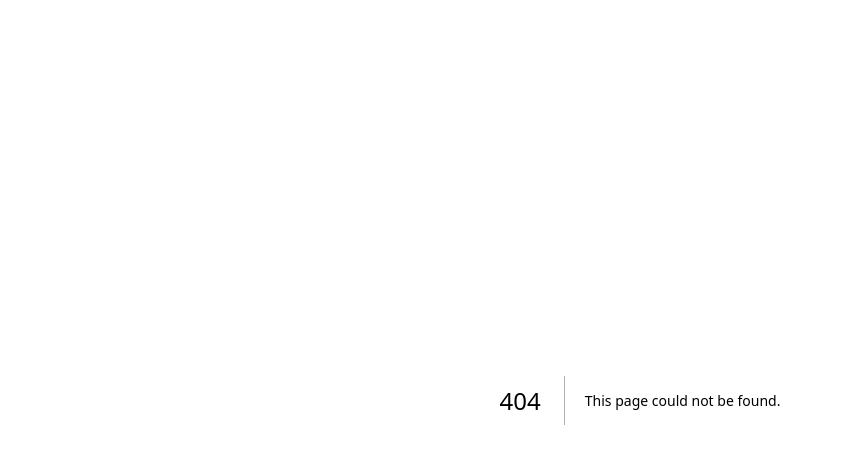
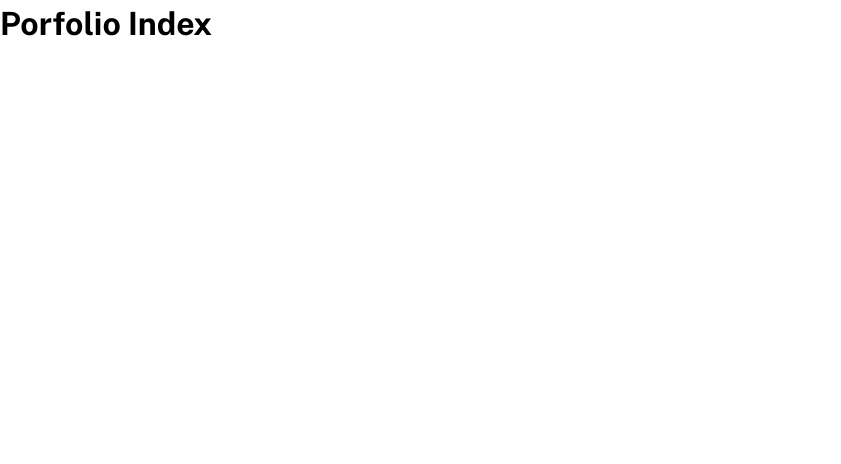
Before and after one commit to ThabisoMagwaza/minimalist-portfolio, a Next.js app: page /portfolio-index in a window 1280 px wide. Before the commit this address had no page. Shown: the top 464 px of the page, without its empty margins (0-841 px from the left). Built offline with nearby package versions, Linux system fonts and the light colour scheme.

Commit message:
feat: added pages scafold

```diff
--- /dev/null
+++ b/src/app/contact/page.tsx
@@ -0,0 +1,5 @@
+import * as React from 'react';
+
+export default function Page() {
+  return <h1>Contact Page</h1>;
+}
--- /dev/null
+++ b/src/app/portfolio-index/page.tsx
@@ -0,0 +1,5 @@
+import * as React from 'react';
+
+export default function Page() {
+  return <h1>Porfolio Index</h1>;
+}
--- /dev/null
+++ b/src/app/portfolio/[slug]/page.tsx
@@ -0,0 +1,6 @@
+'use client';
+import * as React from 'react';
+
+export default function Page({ params }: { params: { slug: string } }) {
+  return <h1>Portfolio {params.slug}</h1>;
+}
```
